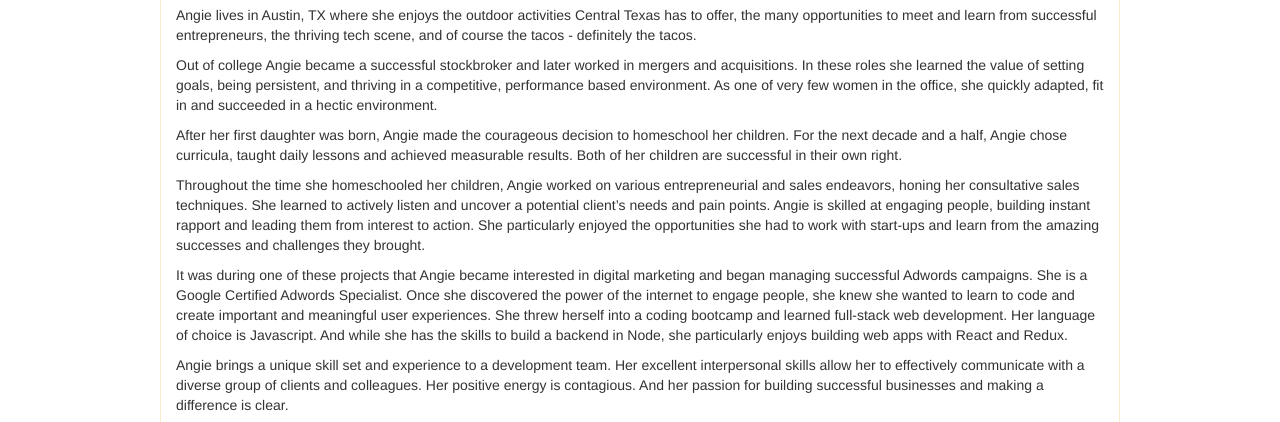
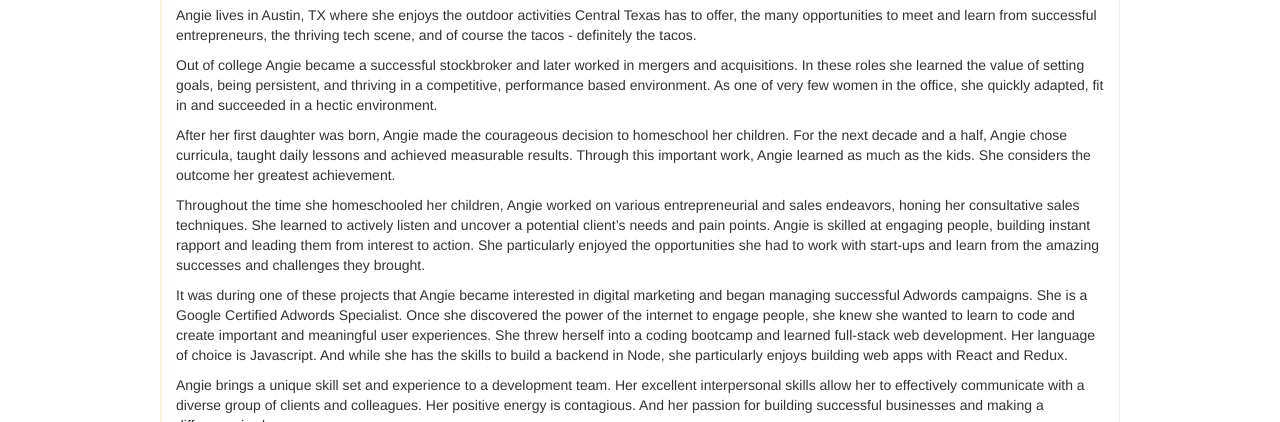
Before and after one commit to angiecrellin/portfolio-site, a website: page index.html in a window 1280 px wide. Shown: the part 900-1322 px from the top of the page. Drawn offline with nearby package versions, Linux system fonts and the light colour scheme.

Commit message:
initial commit

```diff
--- a/index.html
+++ b/index.html
@@ -9,6 +9,7 @@
     <link rel="stylesheet" href="node_modules/normalize.css/normalize.css" />
     <link rel="stylesheet" href="node_modules/bootstrap/dist/css/bootstrap.min.css" />
     <link href="css/style.css" rel="stylesheet">
+
 </head>
 
 <body>
@@ -49,7 +50,7 @@
             <div id="messaging">
                 <p>Angie lives in Austin, TX where she enjoys the outdoor activities Central Texas has to offer, the many opportunities to meet and learn from successful entrepreneurs, the thriving tech scene, and of course the tacos - definitely the tacos.</p>
                 <p>Out of college Angie became a successful stockbroker and later worked in mergers and acquisitions. In these roles she learned the value of setting goals, being persistent, and thriving in a competitive, performance based environment. As one of very few women in the office, she quickly adapted, fit in and succeeded in a hectic environment.</p>
-                <p> After her first daughter was born, Angie made the courageous decision to homeschool her children. For the next decade and a half, Angie chose curricula, taught daily lessons and achieved measurable results. Both of her children are successful in their own right. </p>
+                <p> After her first daughter was born, Angie made the courageous decision to homeschool her children. For the next decade and a half, Angie chose curricula, taught daily lessons and achieved measurable results. Through this important work, Angie learned as much as the kids. She considers the outcome her greatest achievement. </p>
                 <p>Throughout the time she homeschooled her children, Angie worked on various entrepreneurial and sales endeavors, honing her consultative sales techniques. She learned to actively listen and uncover a potential client’s needs and pain points. Angie is skilled at engaging people, building instant rapport and leading them from interest to action. She particularly enjoyed the opportunities she had to work with start-ups and learn from the amazing successes and challenges they brought.</p>
                 <p>It was during one of these projects that Angie became interested in digital marketing and began managing successful Adwords campaigns. She is a Google Certified Adwords Specialist. Once she discovered the power of the internet to engage people, she knew she wanted to learn to code and create important and meaningful user experiences. She threw herself into a coding bootcamp and learned full-stack web development. Her language of choice is Javascript. And while she has the skills to build a backend in Node, she particularly enjoys building web apps with React and Redux.</p>
                 <p>Angie brings a unique skill set and experience to a development team. Her excellent interpersonal skills allow her to effectively communicate with a diverse group of clients and colleagues. Her positive energy is contagious. And her passion for building successful businesses and making a difference is clear. </p>
```
